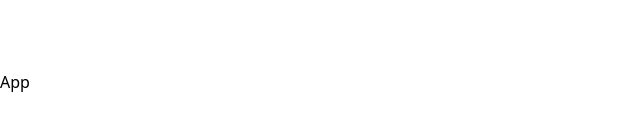
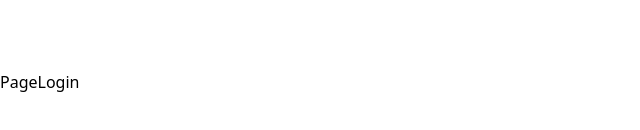
Before and after one commit to lucaszamorapy/lubank, a React (Vite) app in the folder frontend/: page /login in a window 1280 px wide. Shown: the part 318-448 px from the top of the page, without its empty margins (0-640 px from the left). Built offline with nearby package versions, Linux system fonts and the light colour scheme.

Commit message:
feat: create a pages login

```diff
--- a/frontend/package.json
+++ b/frontend/package.json
@@ -11,7 +11,8 @@
   },
   "dependencies": {
     "react": "^18.3.1",
-    "react-dom": "^18.3.1"
+    "react-dom": "^18.3.1",
+    "react-router-dom": "^6.25.1"
   },
   "devDependencies": {
     "@types/react": "^18.3.3",
--- a/frontend/src/App.tsx
+++ b/frontend/src/App.tsx
@@ -1,7 +1,16 @@
-import React from "react";
+import { BrowserRouter, Route, Routes } from "react-router-dom";
+import Login from "./pages/Login";
 
 const App = () => {
-  return <div>App</div>;
+  return (
+    <div>
+      <BrowserRouter>
+        <Routes>
+          <Route path="/login" element={<Login />} />
+        </Routes>
+      </BrowserRouter>
+    </div>
+  );
 };
 
 export default App;
--- /dev/null
+++ b/frontend/src/components/PageLogin.tsx
@@ -0,0 +1,7 @@
+import React from "react";
+
+const PageLogin = () => {
+  return <div>PageLogin</div>;
+};
+
+export default PageLogin;
--- /dev/null
+++ b/frontend/src/pages/Login.tsx
@@ -0,0 +1,11 @@
+import PageLogin from "../components/PageLogin";
+
+const Login = () => {
+  return (
+    <div>
+      <PageLogin />
+    </div>
+  );
+};
+
+export default Login;
```
Also changed, not shown: 1 other file (tests, documents, lock files or other folders).
